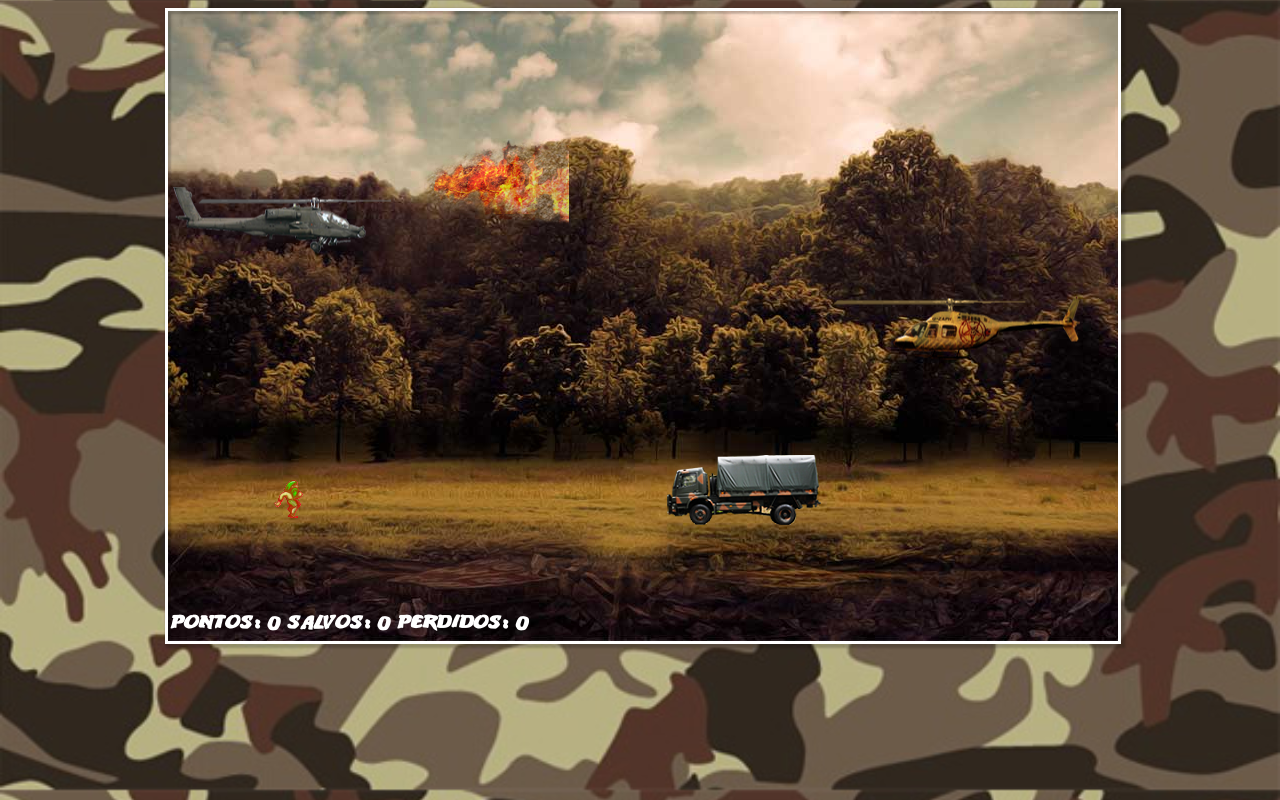
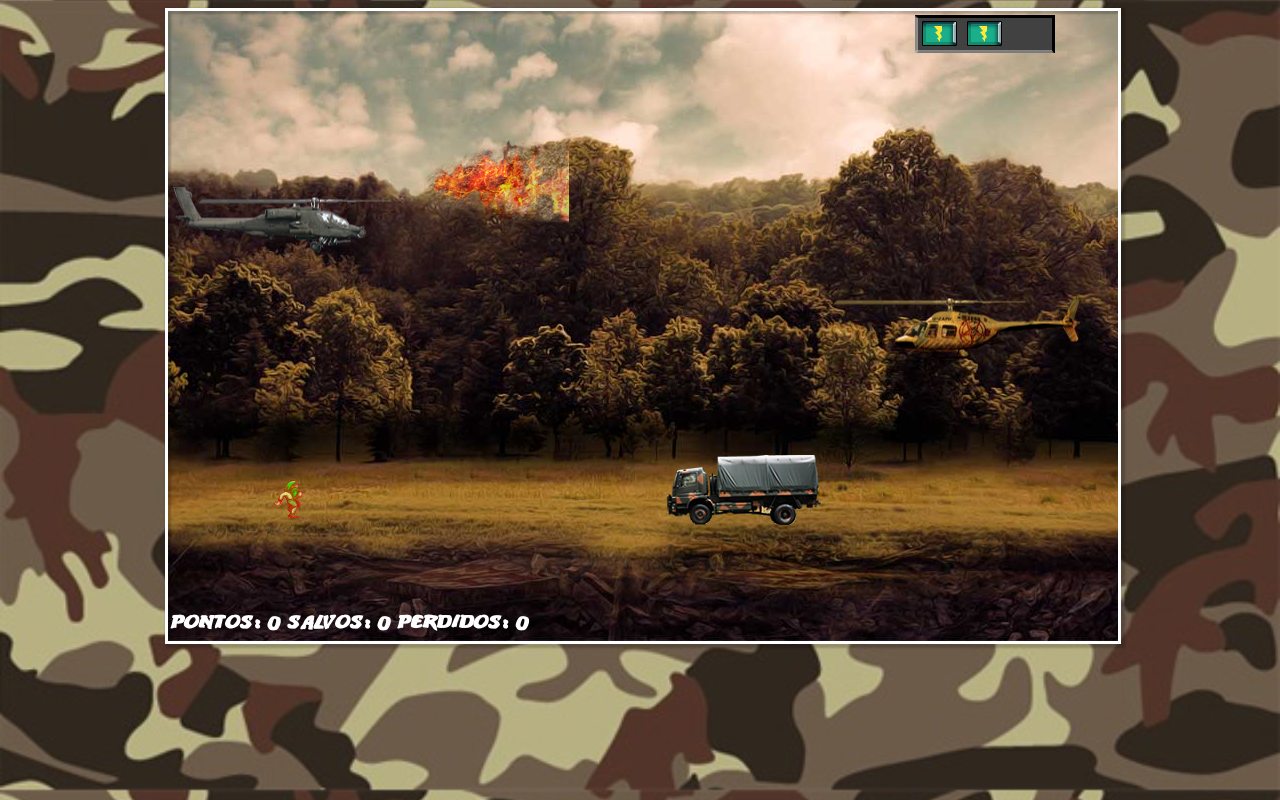
Before and after one commit to maxdevjs/learn-orbi-web-game-developer-ships-game, a plain HTML site: page index.html in a window 1280 px wide. Both pictures are taken after a click on the element 643 px from the left and 246 px from the top of the page. Drawn offline with Linux system fonts and the light colour scheme.

Commit message:
Add player energy hub

```diff
--- a/css/styles.css
+++ b/css/styles.css
@@ -89,6 +89,14 @@ body {
   height: 8px;
   position: absolute;
   background-image: url(../imgs/disparo.png);
+}
+
+#energia {
+  width: 140px;
+  height: 38px;
+  position: absolute;
+  left: 750px;
+  top: 7px;
 }
 
 #placar {
--- a/js/script.js
+++ b/js/script.js
@@ -7,6 +7,7 @@ function start() {
   $("#fundoGame").append("<div id='inimigo2'></div>");
   $("#fundoGame").append("<div id='amigo' class='anima3'></div>");
   $("#fundoGame").append("<div id='placar'></div>");
+  $("#fundoGame").append("<div id='energia'></div>");
 
   //Principais variáveis do jogo
   const jogo = {};
@@ -27,6 +28,8 @@ function start() {
   let salvos = 0;
   let perdidos = 0;
 
+  let energiaAtual = 3;
+
   //Game Loop
   jogo.timer = setInterval(loop, 30);
 
@@ -38,6 +41,7 @@ function start() {
     moveamigo();
     colisao();
     placar();
+    energia();
   } // Fim da função loop()
 
   //Função que movimenta o fundo do jogo
@@ -147,6 +151,7 @@ function start() {
 
     // jogador com o inimigo1
     if (colisao1.length > 0) {
+      energiaAtual--;
       inimigo1X = parseInt($("#inimigo1").css("left"));
       inimigo1Y = parseInt($("#inimigo1").css("top"));
       explosao1(inimigo1X, inimigo1Y);
@@ -158,6 +163,7 @@ function start() {
 
     // jogador com o inimigo2
     if (colisao2.length > 0) {
+      energiaAtual--;
       inimigo2X = parseInt($("#inimigo2").css("left"));
       inimigo2Y = parseInt($("#inimigo2").css("top"));
       explosao2(inimigo2X, inimigo2Y);
@@ -305,4 +311,25 @@ function start() {
         "</h2>"
     );
   } //fim da função placar()
+
+  //Barra de energia
+  function energia() {
+    if (energiaAtual == 3) {
+      $("#energia").css("background-image", "url(imgs/energia3.png)");
+    }
+
+    if (energiaAtual == 2) {
+      $("#energia").css("background-image", "url(imgs/energia2.png)");
+    }
+
+    if (energiaAtual == 1) {
+      $("#energia").css("background-image", "url(imgs/energia1.png)");
+    }
+
+    if (energiaAtual == 0) {
+      $("#energia").css("background-image", "url(imgs/energia0.png)");
+
+      //Game Over
+    }
+  } // Fim da função energia()
 } // Fim da função start
```
